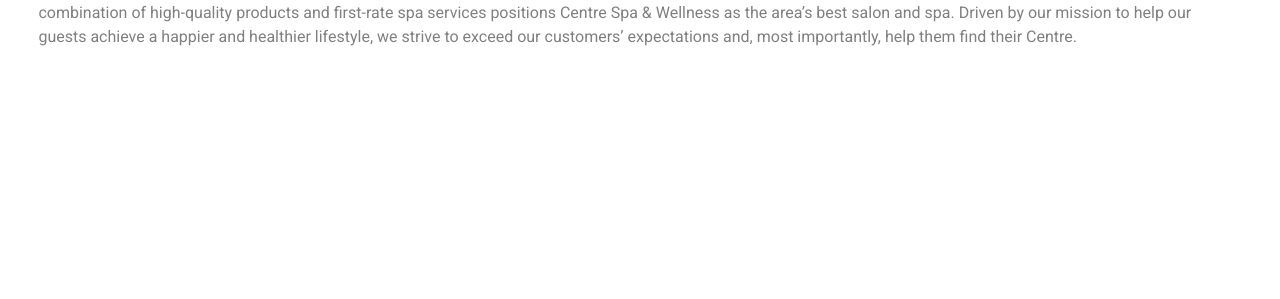
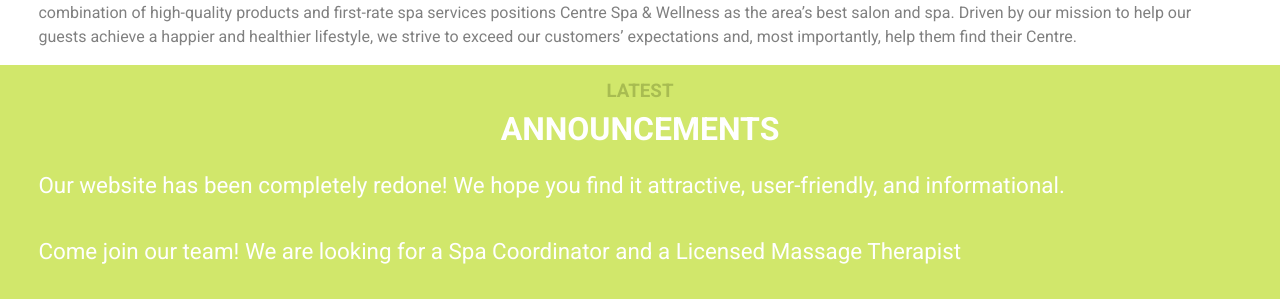
Before and after one commit to kribow21/spa, a Vue app: page /#/ in a window 1280 px wide. Shown: the part 1402-1701 px from the top of the page. Before the commit the page ends 1467 px from the top, so only its background shows below. Built offline with nearby package versions, Linux system fonts and the light colour scheme.

Commit message:
added promotions component

```diff
--- /dev/null
+++ b/src/components/Announcements.vue
@@ -0,0 +1,38 @@
+<template>
+    <div id="container">
+        <h3 id="subTitle">LATEST</h3>
+        <h1 id="title">ANNOUNCEMENTS</h1>
+        <p>Our website has been completely redone! We hope you find it attractive, user-friendly, and informational.</p>
+        <p>Come join our team! We are looking for a Spa Coordinator and a Licensed Massage Therapist</p>
+        <hr>
+    </div>
+</template>
+
+<script>
+    export default {
+        name : "Announcements"
+    }
+</script>
+
+<style scoped>
+#container{
+    background-color:rgba(198, 226, 70, 0.8) ;
+}
+#subTitle{
+    display: block;
+    color:rgba(158, 177, 75, 0.8) ;
+    text-align: center;
+    padding-top: 1.5vh;
+}
+#title{
+    display: block;
+    text-align: center;
+    color: white;
+    padding-bottom: 2vh;
+}
+p{
+    padding: 0 3vw 2vh 3vw;
+    font-size: 1.4em;
+    color: white;
+}
+</style>
--- a/src/views/Home.vue
+++ b/src/views/Home.vue
@@ -5,10 +5,12 @@
   <IconBanner/>
   <Promotions/>
   <Welcome/>
+  <Announcements/>
   </div>
 </template>
 
 <script>
+import Announcements from '../components/Announcements.vue'
 import IconBanner from '../components/IconBanner.vue'
   import MainBanner from '../components/MainBanner.vue'
   import Nav from '../components/Nav.vue'
@@ -23,7 +25,8 @@
       MainBanner,
       IconBanner,
       Promotions,
-      Welcome
+      Welcome,
+      Announcements
     },
   }
 </script>
```
